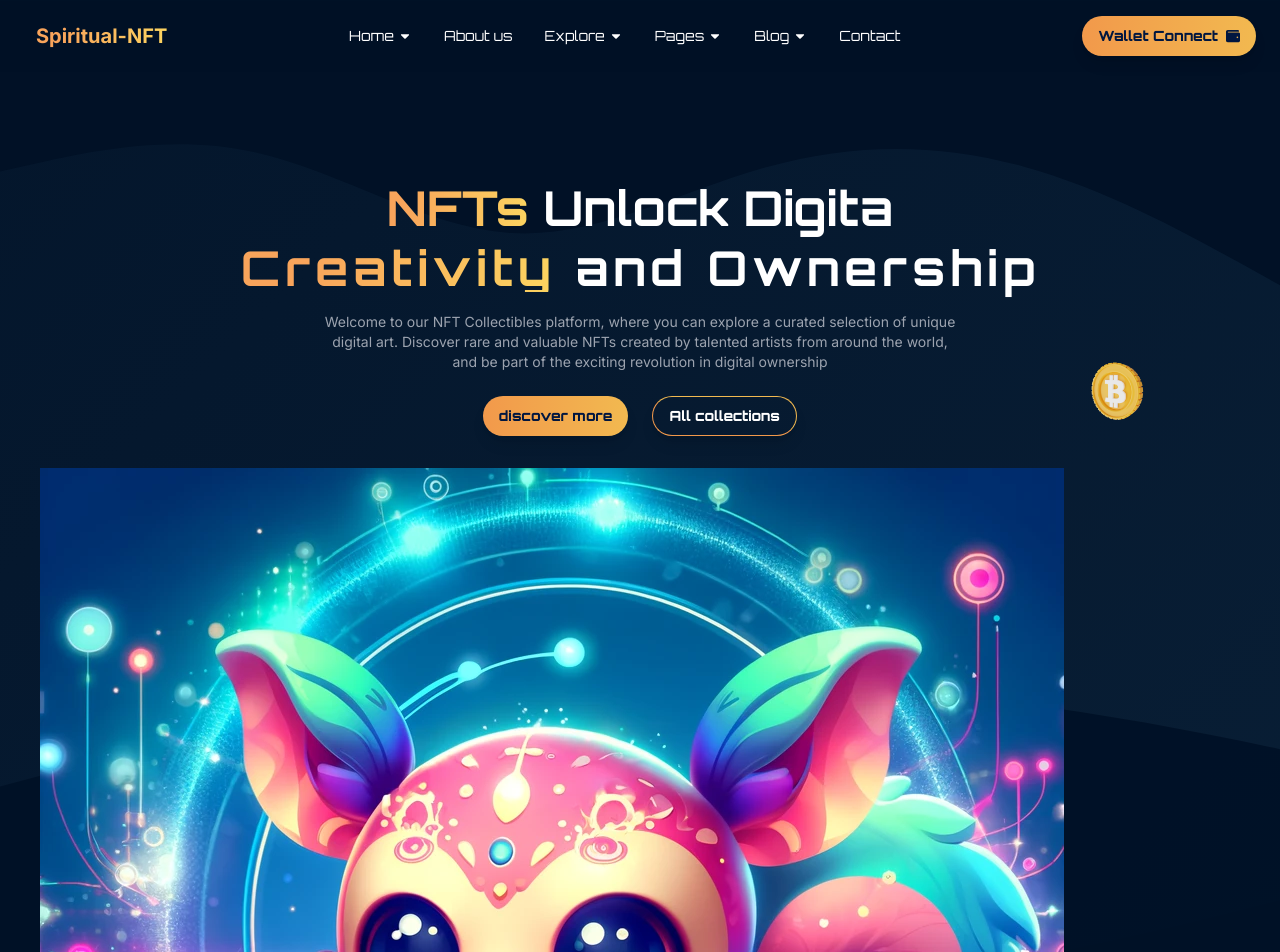
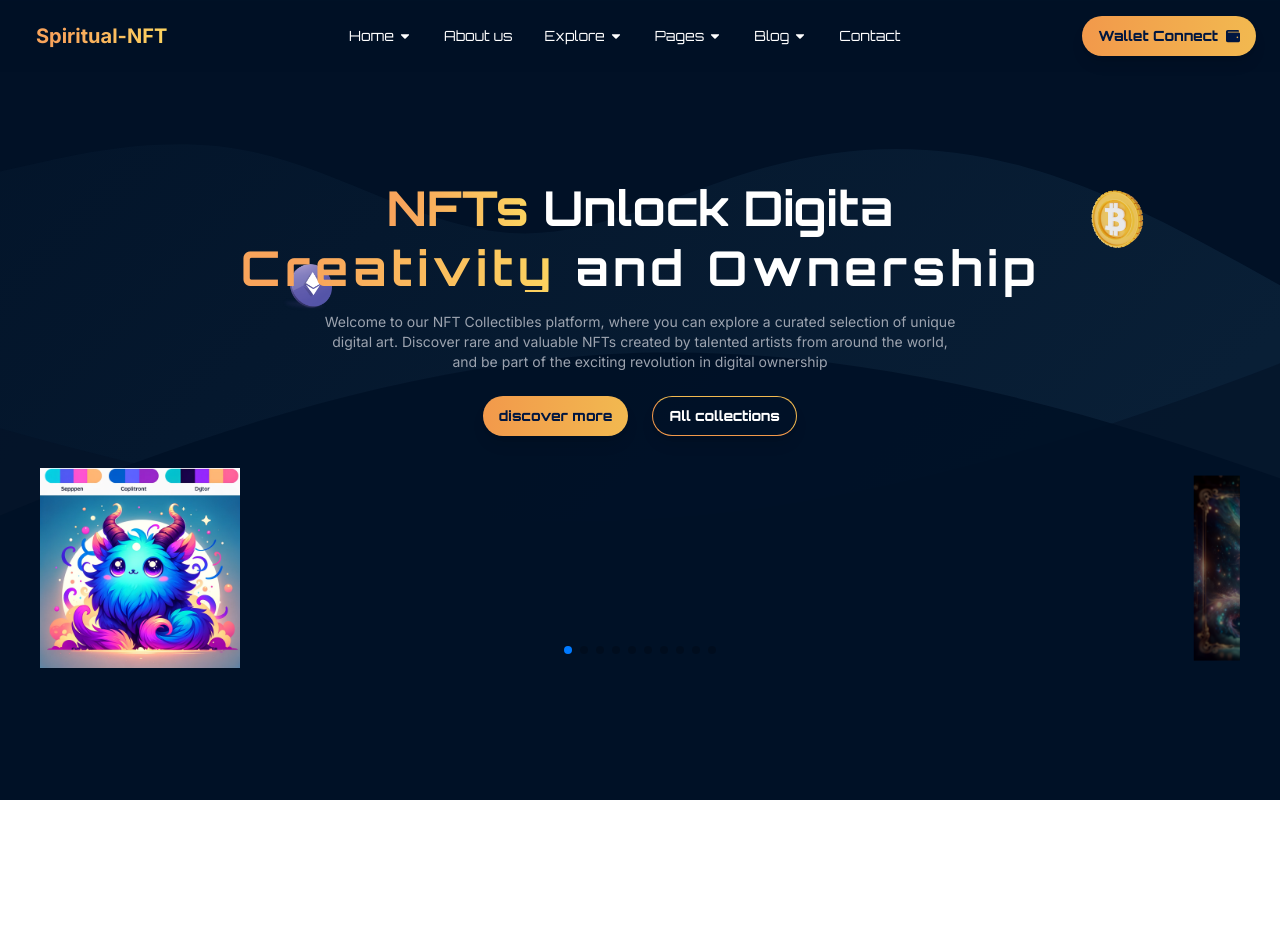
Before and after one commit to Zlnon/nftreasures, a Next.js app: page / in a window 1280 px wide. Shown: the top 952 px of the page. After the commit the page ends 800 px from the top, so only its background shows below. Built offline with nearby package versions, Linux system fonts and the light colour scheme.

Commit message:
SWIPER FIX 1

```diff
--- a/src/components/Shared/Hero.jsx
+++ b/src/components/Shared/Hero.jsx
@@ -1,15 +1,20 @@
-'use client'
-import React from "react";
+"use client";
+import React, { useRef, useState } from "react";
 import Image from "next/image";
-import { heroTitle , creatures } from "@/constants";
+import { heroTitle, creatures } from "@/constants";
 import { Button } from "../ui/Button";
 import NftCard from "../ui/NFTCard";
-import { Swiper,SwiperSlide } from "swiper/react";
-import 'swiper/css';
-import 'swiper/css/navigation';
-import 'swiper/css/pagination';
-// import 'swiper/modules/effect-cards.mjs'
-import SwiperCore, { EffectCoverflow, Pagination } from 'swiper/modules';
+
+import { Swiper, SwiperSlide } from "swiper/react";
+import "swiper/css";
+import "swiper/css/effect-coverflow";
+import "swiper/css/navigation";
+import "swiper/css/pagination";
+
+
+
+
+import SwiperCore, { EffectCoverflow, Pagination } from "swiper/modules";
 const Hero = () => {
   const nftData = {
     title: "Mega Charizard",
@@ -18,7 +23,7 @@ const Hero = () => {
   };
 
   return (
-    <section className=" bg-svg relative h-max overflow-hidden  z-0 flex flex-col p-6">
+    <section className=" bg-svg relative  h-screen overflow-hidden  z-0 flex flex-col p-6">
       {/*  Divider Image */}
       <Image
         src="/assets/divider.svg"
@@ -94,32 +99,41 @@ const Hero = () => {
         </div>
       </div>
 
-      {/* <div className="h-32 md:h-48 lg:h-64"></div> */}
-      {/* Here you add a single NFT card for testing */}
-      <div className="w-full h-full px-4 pb-4 md:pb-8 z-10 flex justify-center items-end mt-auto">
-
-
+      <div className=" relative flex flex-col w-full h-full px-4 pb-4 md:pb-8 z-10  mt-auto">
         <Swiper
           effect={'coverflow'}
+          // spaceBetween={10}
           grabCursor={true}
+          loop={true}
           centeredSlides={true}
-      slidesPerView={'auto'}
+          slidesPerView={"auto"}
           coverflowEffect={{
-        "rotate": 50,
-        "stretch": 0,
-        "depth": 100,
-        "modifier": 1,
-        "slideShadows": true
+            rotate: 0,
+            stretch: 0,
+            depth: 20,
+            modifier: 5,
+            slideShadows: true,
           }}
           pagination={true}
-      className="mySwiper"
+          modules={[EffectCoverflow, Pagination]}
+          className="swiper"
         >
-      <SwiperSlide><img src="/assets/nftcards/card7.webp" alt="Image 1" className="object-cover w-[150] h-[200]"/></SwiperSlide>
-      <SwiperSlide><img src="/assets/nftcards/card10.webp" alt="Image 2" className="object-cover w-[150] h-[200]"/></SwiperSlide>
-      <SwiperSlide><img src="/assets/nftcards/card8.webp" alt="Image 3" className="object-cover w-[150] h-[200]"/></SwiperSlide>
-      {/* Add more SwiperSlides as needed */}
+          <div className="flex items-center justify-center flex-col w-max h-max">
+            {creatures.map((creature, index) => (
+              <SwiperSlide key={index}>
+                <Image
+                  src={creature.imageSrc}
+                  alt={creature.name}
+                  width={200}
+                  height={100}
+                />
+                <div className=" absolute text-center font-orbitron text-white mt-2">
+                  {creature.name} - Ξ{creature.price}
+                </div>
+              </SwiperSlide>
+            ))}
+          </div>
         </Swiper>
-
       </div>
     </section>
   );
```
Also changed, not shown: src/app/globals.css (+18 -0 lines). Lines whose indentation alone changed are shown as unchanged.
